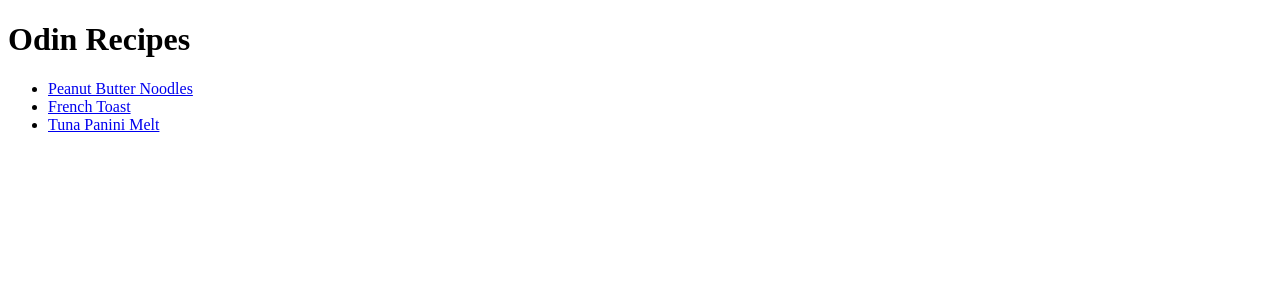
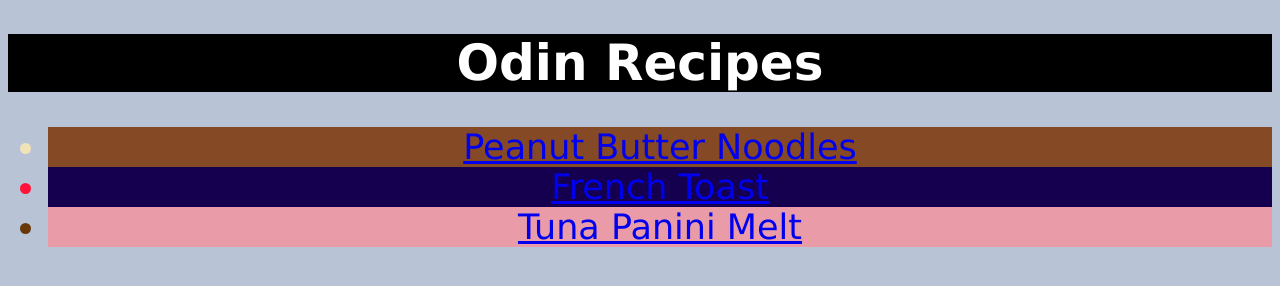
Before and after one commit to FlumbyWungus/odin-recipes, a plain HTML site: page index.html in a window 1280 px wide. Drawn offline with Linux system fonts and the light colour scheme.

Commit message:
Add CSS styling to each page

```diff
--- a/index.html
+++ b/index.html
@@ -3,15 +3,16 @@
 <html lang="en">
     <head>
         <meta charset="utf-8">
+        <link rel="stylesheet" href="styles.css">
         <title>Odin Recipes</title>
     </head>
 
     <body>
-        <h1>Odin Recipes</h1>
-        <ul>
-            <li><a href="recipes/pbnoodles.html" target="_blank" rel="noopener norefferer">Peanut Butter Noodles</a></li>
-            <li><a href="recipes/frenchtoast.html" target="_blank" rel="noopener norefferer">French Toast</a></li>
-            <li><a href="recipes/tunapanini.html" target="_blank" rel="noopener norefferer">Tuna Panini Melt</a></li>
+        <h1 id="odin">Odin Recipes</h1>
+        <ul class="links">
+            <li class="peanut"><a href="recipes/pbnoodles.html" target="_blank" rel="noopener norefferer">Peanut Butter Noodles</a></li>
+            <li class="french"><a href="recipes/frenchtoast.html" target="_blank" rel="noopener norefferer">French Toast</a></li>
+            <li class="tuna"><a href="recipes/tunapanini.html" target="_blank" rel="noopener norefferer">Tuna Panini Melt</a></li>
         </ul>
     </body>
 </html>
--- /dev/null
+++ b/styles.css
@@ -0,0 +1,49 @@
+body{
+    font-family: Verdana, Geneva, Tahoma, sans-serif;
+    text-align: center;
+    background-color: rgb(184, 196, 214);
+}
+
+#odin{
+    background-color: rgb(0, 0, 0);
+    color: white;
+    font-size: 50px;
+}
+
+.links{
+    font-size: 35px;
+}
+
+
+.links .peanut,
+body.peanut{
+    background-color: rgb(133, 73, 38);
+    color: rgb(241, 227, 184);
+}
+
+.peanut img{
+    width: 400px;
+    height: 400px;
+}
+
+.links .french,
+body.french{
+    background-color: rgb(21, 0, 80);
+    color: rgb(255, 19, 58);
+}
+
+.links .tuna,
+body.tuna{
+    background-color: rgb(233, 155, 168);
+    color: rgb(105, 56, 9);
+}
+
+
+h2{
+    font-size: 20px;
+}
+
+h3,
+h4{
+    font-size: 25px;
+}
```
Also changed, not shown: recipes/frenchtoast.html (+2 -1 lines), recipes/pbnoodles.html (+2 -1 lines), recipes/tunapanini.html (+2 -1 lines).
